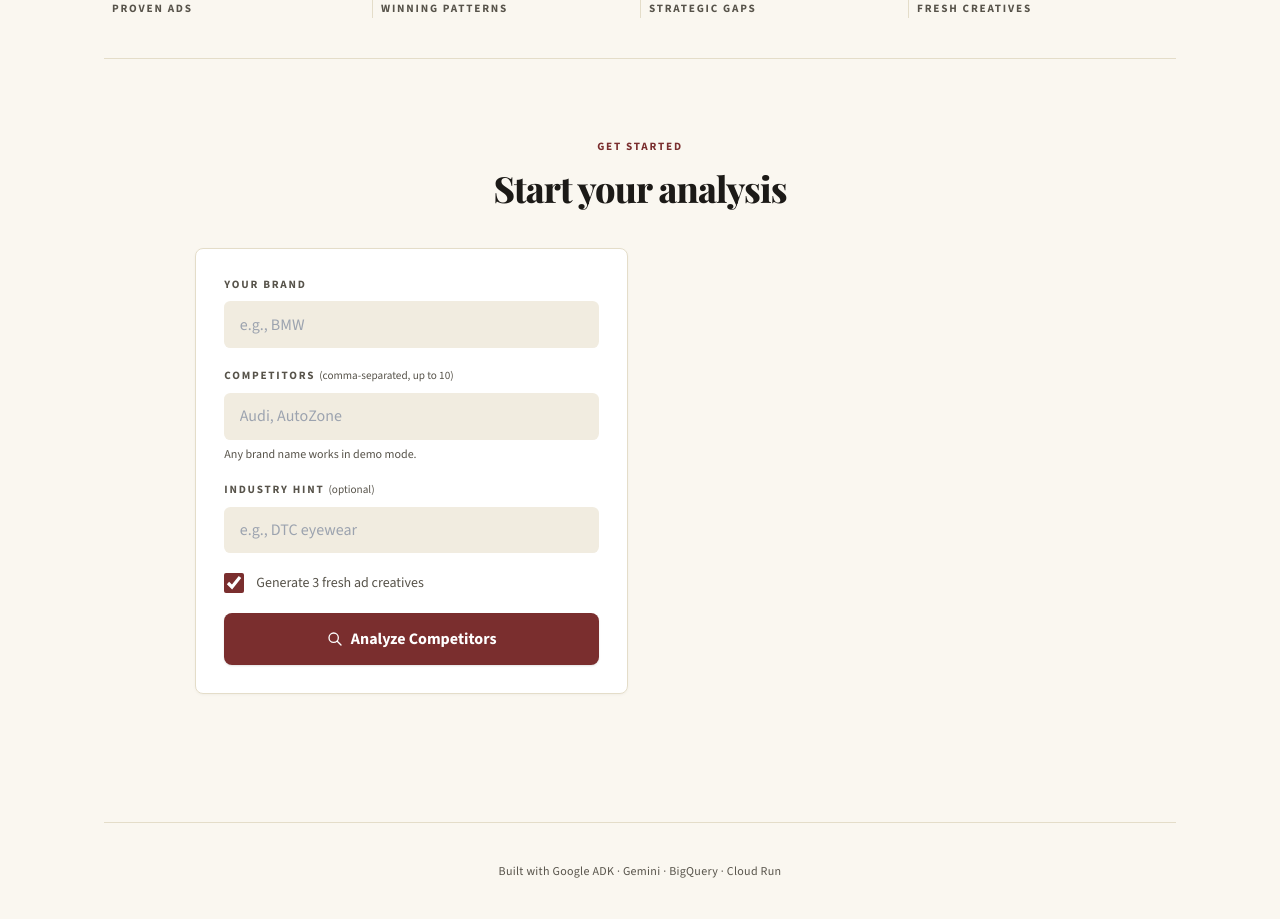
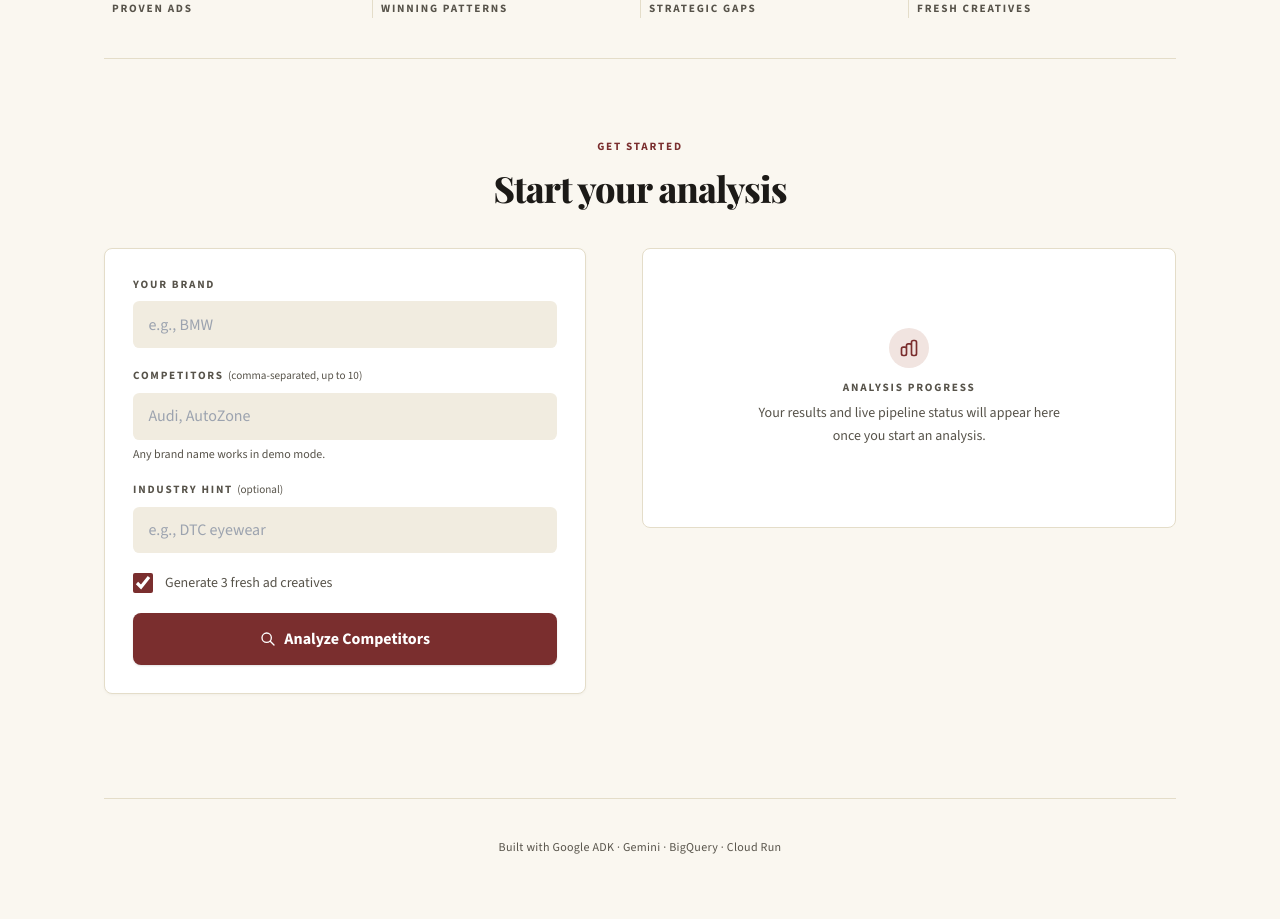
Before and after one commit to swatig23/adIntel, a FastAPI app: page / in a window 1280 px wide. Shown: the part 1067-1986 px from the top of the page. After the commit the page ends 1921 px from the top, so only its background shows below. Run offline with FastAPI, Linux system fonts and the light colour scheme; some libraries are stand-ins or nearby versions.

Commit message:
Fix analysis form/progress layout: real two-column composition (45/55) instead of narrow single card + empty right half

```diff
--- a/src/adintel/templates/index.html
+++ b/src/adintel/templates/index.html
@@ -75,9 +75,9 @@
     .htmx-request .btn-loading { display: flex; }
 
     /* HTMX adds the class directly to whatever hx-indicator points at --
-       must target #progress-overlay itself, not a sibling combinator. */
-    #progress-overlay { display: none; }
-    #progress-overlay.htmx-request {
+       must target #progress-panel itself, not a sibling combinator. */
+    #progress-panel { display: none; }
+    #progress-panel.htmx-request {
       display: block;
     }
 
@@ -199,19 +199,20 @@
 
   <!-- 5. ANALYSIS FORM -->
   <section id="analysis-form" class="py-16 md:py-20 border-t border-[var(--line)] scroll-mt-6">
+    <div class="max-w-[1100px] mx-auto">
       <p class="eyebrow text-[var(--violet)] mb-3 text-center">Get started</p>
       <h2 class="display text-3xl md:text-4xl font-extrabold mb-10 text-center tracking-tight">Start your analysis</h2>
 
-    <div class="grid grid-cols-1 lg:grid-cols-12 gap-6">
+      <div class="flex flex-col lg:flex-row lg:items-start gap-8 lg:gap-14">
 
-      <!-- Left: form + progress, sticky sidebar on large screens -->
-      <div class="lg:col-span-5 lg:col-start-2">
-        <div class="card card-shadow p-7 lg:sticky lg:top-6">
+        <!-- Left: analysis input, ~45% on desktop -->
+        <div class="lg:basis-[45%] lg:flex-shrink-0">
+          <div class="card card-shadow p-7">
             <form
               hx-post="/analyze"
               hx-target="#report"
               hx-swap="innerHTML"
-            hx-indicator="#progress-overlay"
+              hx-indicator="#progress-panel"
               hx-disabled-elt="#submit-btn"
             >
               <div class="space-y-5">
@@ -281,9 +282,28 @@
                 </button>
               </div>
             </form>
+          </div>
+        </div>
 
-          <!-- Fun animated progress overlay, shown only while HTMX request is in flight -->
-          <div id="progress-overlay" class="mt-6 pt-6 border-t border-[var(--line)]">
+        <!-- Right: analysis progress panel (desktop) / stacks below on mobile.
+             Hidden until an HTMX request is in flight; occupies its own
+             column instead of stretching the left card tall. -->
+        <div class="lg:basis-[55%] lg:min-w-0">
+          <!-- Idle placeholder: visible until the first analysis starts, so
+               the right column never reads as a broken empty void on first
+               load. Hidden by the same JS that reveals #progress-panel. -->
+          <div id="results-placeholder" class="card p-7 h-full flex flex-col items-center justify-center text-center min-h-[280px]">
+            <div class="w-10 h-10 rounded-full bg-[#f1e4e0] flex items-center justify-center mb-3">
+              <svg class="w-5 h-5 text-[var(--violet)]" fill="none" stroke="currentColor" viewBox="0 0 24 24">
+                <path stroke-linecap="round" stroke-linejoin="round" stroke-width="2" d="M9 19v-6a2 2 0 00-2-2H5a2 2 0 00-2 2v6a2 2 0 002 2h2a2 2 0 002-2zm0 0V9a2 2 0 012-2h2a2 2 0 012 2v10m0 0V5a2 2 0 012-2h2a2 2 0 012 2v14a2 2 0 01-2 2h-2a2 2 0 01-2-2"/>
+              </svg>
+            </div>
+            <p class="eyebrow text-[var(--ink-soft)] mb-1.5">Analysis progress</p>
+            <p class="text-sm text-[var(--ink-soft)] max-w-xs leading-relaxed">Your results and live pipeline status will appear here once you start an analysis.</p>
+          </div>
+
+          <div id="progress-panel" class="card card-shadow p-7">
+            <p class="eyebrow text-[var(--ink-soft)] mb-4">Analysis progress</p>
             <div class="flex items-center gap-3 mb-4">
               <div class="w-8 h-8 rounded-full bg-[#f1e4e0] flex items-center justify-center animate-pulse flex-shrink-0">
                 <svg class="w-4 h-4 text-[var(--violet)]" fill="none" stroke="currentColor" viewBox="0 0 24 24">
@@ -327,14 +347,11 @@
               </div>
             </div>
           </div>
-        </div>
-      </div>
 
-      <!-- Right: report target -->
-      <div class="lg:col-span-8">
           <div id="report"></div>
         </div>
 
+      </div>
     </div>
   </section>
 
@@ -356,14 +373,14 @@
   const STAGE_TIMINGS_MS = [0, 3000, 6000, 31000, 54000, 60000];
 
   function resetStages() {
-    document.querySelectorAll('#progress-overlay .stage').forEach((el) => {
+    document.querySelectorAll('#progress-panel .stage').forEach((el) => {
       el.classList.remove('stage-active', 'stage-done');
     });
   }
 
   function runStageTicker() {
     resetStages();
-    const stages = document.querySelectorAll('#progress-overlay .stage');
+    const stages = document.querySelectorAll('#progress-panel .stage');
     STAGE_TIMINGS_MS.forEach((delay, i) => {
       setTimeout(() => {
         stages.forEach((el, j) => {
@@ -377,12 +394,14 @@
   document.body.addEventListener('htmx:beforeRequest', (evt) => {
     if (evt.detail.elt.tagName === 'FORM') {
       runStageTicker();
+      const placeholder = document.getElementById('results-placeholder');
+      if (placeholder) placeholder.style.display = 'none';
     }
   });
 
   document.body.addEventListener('htmx:afterRequest', (evt) => {
     if (evt.detail.elt.tagName === 'FORM') {
-      document.querySelectorAll('#progress-overlay .stage').forEach((el) => {
+      document.querySelectorAll('#progress-panel .stage').forEach((el) => {
         el.classList.remove('stage-active');
         el.classList.add('stage-done');
       });
```
Lines whose indentation alone changed are shown as unchanged.
